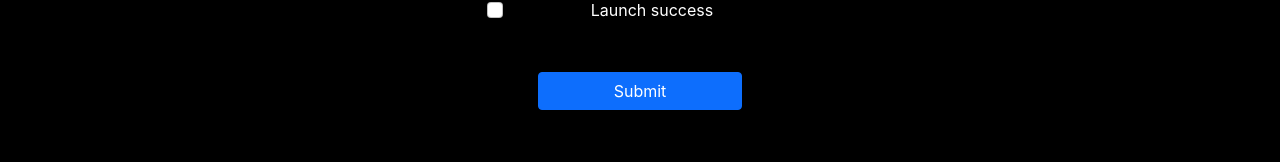
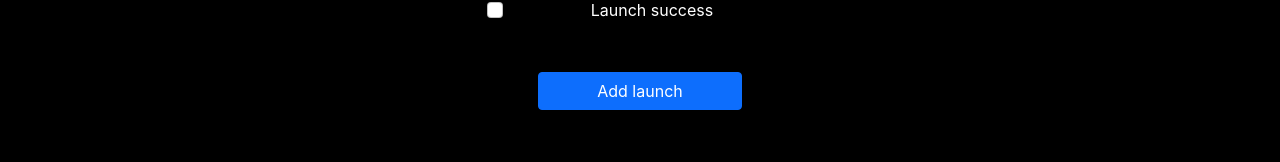
Before and after one commit to JordyBukondaTshibangu/SpaceX-GraphQL-React-online-tutorial, a React (Create React App) app in the folder client/: page /new-launch in a window 1280 px wide. Shown: the part 571-733 px from the top of the page. Built offline with nearby package versions, Linux system fonts and the light colour scheme.

Commit message:
fix : renaming adding launch button

```diff
--- a/client/src/components/launch/NewLaunch.jsx
+++ b/client/src/components/launch/NewLaunch.jsx
@@ -55,7 +55,7 @@ const NewLaunch = () => {
                     <input required type="checkbox" className="form-check-input required" value={launchSuccess} onChange={e => { setLaunchSuccess(e.target.value)}}/>
                     <label className="form-check-label" htmlFor="exampleCheck1">Launch success</label>
                 </div>
-                <button type="submit" className="btn btn-primary col-lg-8 mt-5">Submit</button>
+                <button type="submit" className="btn btn-primary col-lg-8 mt-5">Add launch</button>
                 </form>
         </div>
     )
```
